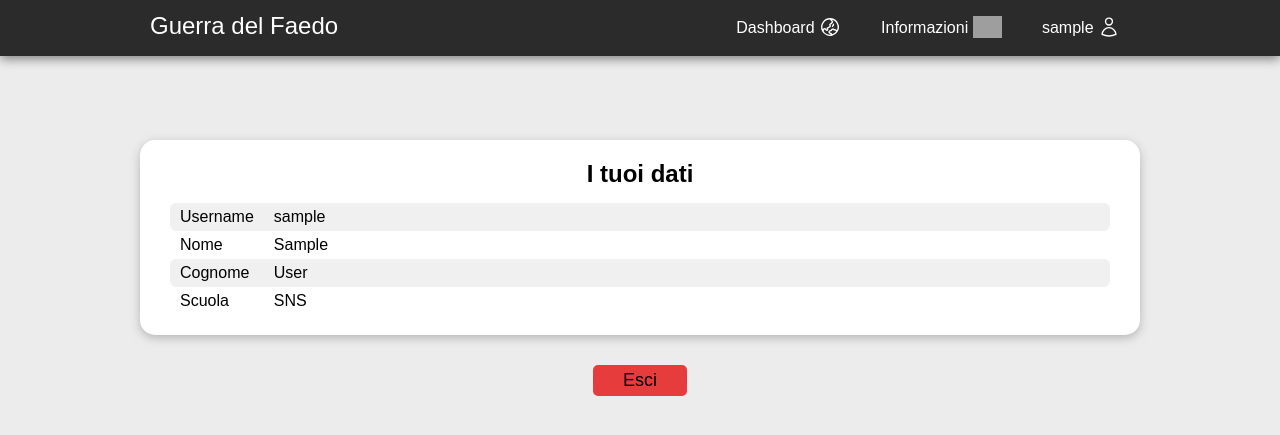
After one commit to lorenzopucci/faedoguerra, a Django app: page /user/ in a window 1280 px wide. The commit adds this page. Shown: the top 435 px of the page. Run offline with Django 5.2, Linux system fonts and the light colour scheme; a user stored in the database is signed in; tables that the repository leaves empty hold one stand-in row (values such as "Sample post"); grey boxes are pictures that could not be loaded.

Commit message:
Improve login and add user page

```diff
--- a/faedoguerra/urls.py
+++ b/faedoguerra/urls.py
@@ -27,4 +27,5 @@ urlpatterns = [
     path('', views.home),
     path('dashboard/', views.dashboard),
     path('about/', views.about),
+    path('user/', views.user),
 ]
--- a/faedoguerra_app/auth/urls.py
+++ b/faedoguerra_app/auth/urls.py
@@ -4,4 +4,5 @@ from faedoguerra_app.auth import views
 
 urlpatterns = [
     path('login/', views.auth_login),
+    path('logout/', views.auth_logout),
 ]
--- a/faedoguerra_app/views.py
+++ b/faedoguerra_app/views.py
@@ -1,4 +1,5 @@
 from django.shortcuts import render, redirect
+from django.contrib.auth.decorators import login_required
 
 
 def home(request):
@@ -11,3 +12,8 @@ def dashboard(request):
 
 def about(request):
     return render(request, 'about.jinja')
+
+
+@login_required
+def user(request):
+    return render(request, 'user.jinja')
--- a/static/scripts/header.js
+++ b/static/scripts/header.js
@@ -11,5 +11,9 @@ function redirect_to_about() {
 }
 
 function redirect_to_login() {
-    window.location.href = '/auth/login';
+    window.location.href = `/auth/login?next=${window.location.pathname}`;
 }
+
+function redirect_to_user() {
+    window.location.href = `/user`;
+}
--- /dev/null
+++ b/static/scripts/user.js
@@ -0,0 +1,3 @@
+function logout() {
+    window.location.href = '/auth/logout';
+}
--- a/static/styles/theme.css
+++ b/static/styles/theme.css
@@ -17,7 +17,11 @@ body {
 
 #page-wrapper {
     width: min(95%, 1000px);
+    height: fit-content;
     margin: 120px auto 50px auto;
+    display: flex;
+    flex-direction: column;
+    justify-content: center;
 }
 
 
@@ -60,8 +64,10 @@ a {
     width: 100%;
 }
 
-.full-width-card > h2 {
-    margin-bottom: 10px;
+.full-width-card > h2,
+.form > h2 {
+    text-align: center;
+    margin-bottom: 15px;
 }
 
 
@@ -92,12 +98,6 @@ a {
 }
 
 /*********************************** Forms ************************************/
-
-.form > h2 {
-    text-align: center;
-    margin-bottom: 15px;
-    font-size: 26px;
-}
 
 .form > div {
     display: flex;
@@ -142,3 +142,29 @@ a {
     background-color: white;
     box-sizing: border-box;
 }
+
+/*********************************** Tables ***********************************/
+
+.data-grid {
+    display: grid;
+    grid-template-columns: max-content auto;
+}
+
+.data-grid > div {
+    padding: 5px 10px;
+}
+
+.data-grid > div:nth-child(2n + 1) {
+    border-top-left-radius: 6px;
+    border-bottom-left-radius: 6px;
+}
+
+.data-grid > div:nth-child(2n) {
+    border-top-right-radius: 6px;
+    border-bottom-right-radius: 6px;
+}
+
+.data-grid > div:nth-child(4n + 1),
+.data-grid > div:nth-child(4n + 2) {
+    background-color: rgb(240, 240, 240);
+}
--- /dev/null
+++ b/static/styles/user.css
@@ -0,0 +1,4 @@
+#logout-button {
+    margin: 20px auto;
+    padding: 5px 30px;
+}
--- a/templates/auth/login.jinja
+++ b/templates/auth/login.jinja
@@ -7,7 +7,7 @@
 
 {% block content %}
   <div class="card" id="login-card">
-    <form action="/auth/login/" method="post" class="form" id="login-form">
+    <form action="{{request.get_full_path()}}" method="post" class="form" id="login-form">
       <h2>Accedi</h2>
 
       {% if wrong_credentials %}
--- a/templates/base.jinja
+++ b/templates/base.jinja
@@ -29,10 +29,18 @@
           <span>Informazioni</span>
           <img src="/static/icons/about.svg" height="22">
         </span>
-        <span onclick="redirect_to_login();">
-          <span>Accedi</span>
-          <img src="/static/icons/login.svg" height="22">
-        </span>
+
+        {% if user.is_authenticated %}
+          <span onclick="redirect_to_user();">
+            <span>{{user.get_username()}}</span>
+            <img src="/static/icons/user.svg" height="22">
+          </span>
+        {% else %}
+          <span onclick="redirect_to_login();">
+            <span>Accedi</span>
+            <img src="/static/icons/login.svg" height="22">
+          </span>
+        {% endif %}
       </div>
     </div>
   </header>
--- /dev/null
+++ b/templates/user.jinja
@@ -0,0 +1,31 @@
+{% extends "base.jinja" %}
+
+{% block head %}
+  <title>{{user.get_username()}} - Guerra del Faedo</title>
+
+  <script src="/static/scripts/user.js"></script>
+  <link rel="stylesheet" href="/static/styles/user.css">
+{% endblock %}
+
+{% block content %}
+  <div class="full-width-card">
+  <h2>I tuoi dati</h2>
+
+    <div class="data-grid">
+      <div>Username</div>
+      <div>{{user.get_username()}}</div>
+
+      <div>Nome</div>
+      <div>{{user.first_name}}</div>
+
+      <div>Cognome</div>
+      <div>{{user.last_name}}</div>
+
+      <div>Scuola</div>
+      <div>{{user.player.get_university_display()}}</div>
+    </div>
+  </div>
+  <button id="logout-button" class="submit-button" onclick="logout();">
+    Esci
+  </button>
+{% endblock %}
```
Also changed, not shown: faedoguerra_app/auth/views.py (+7 -2 lines), static/icons/user.svg (added), 1 other file.
